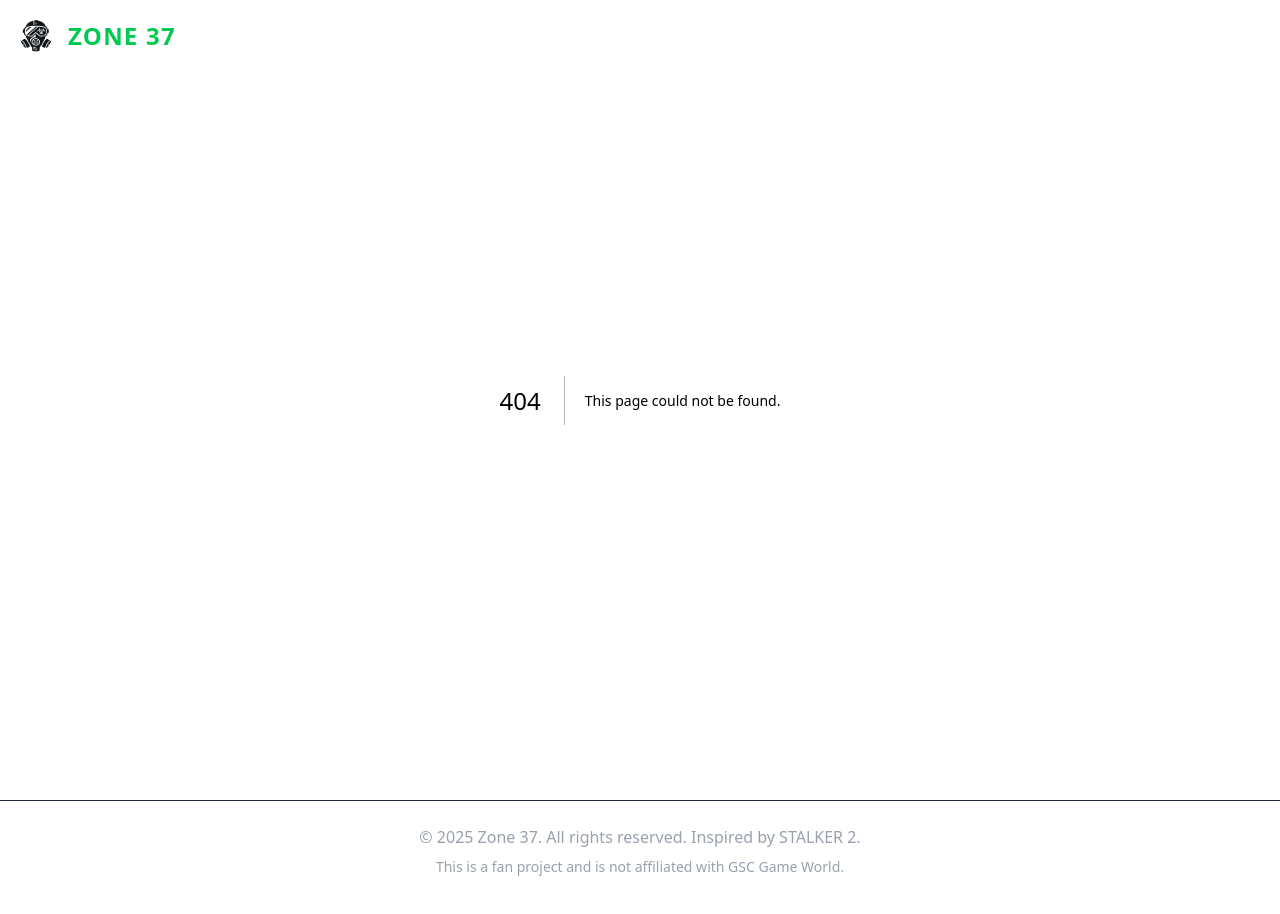
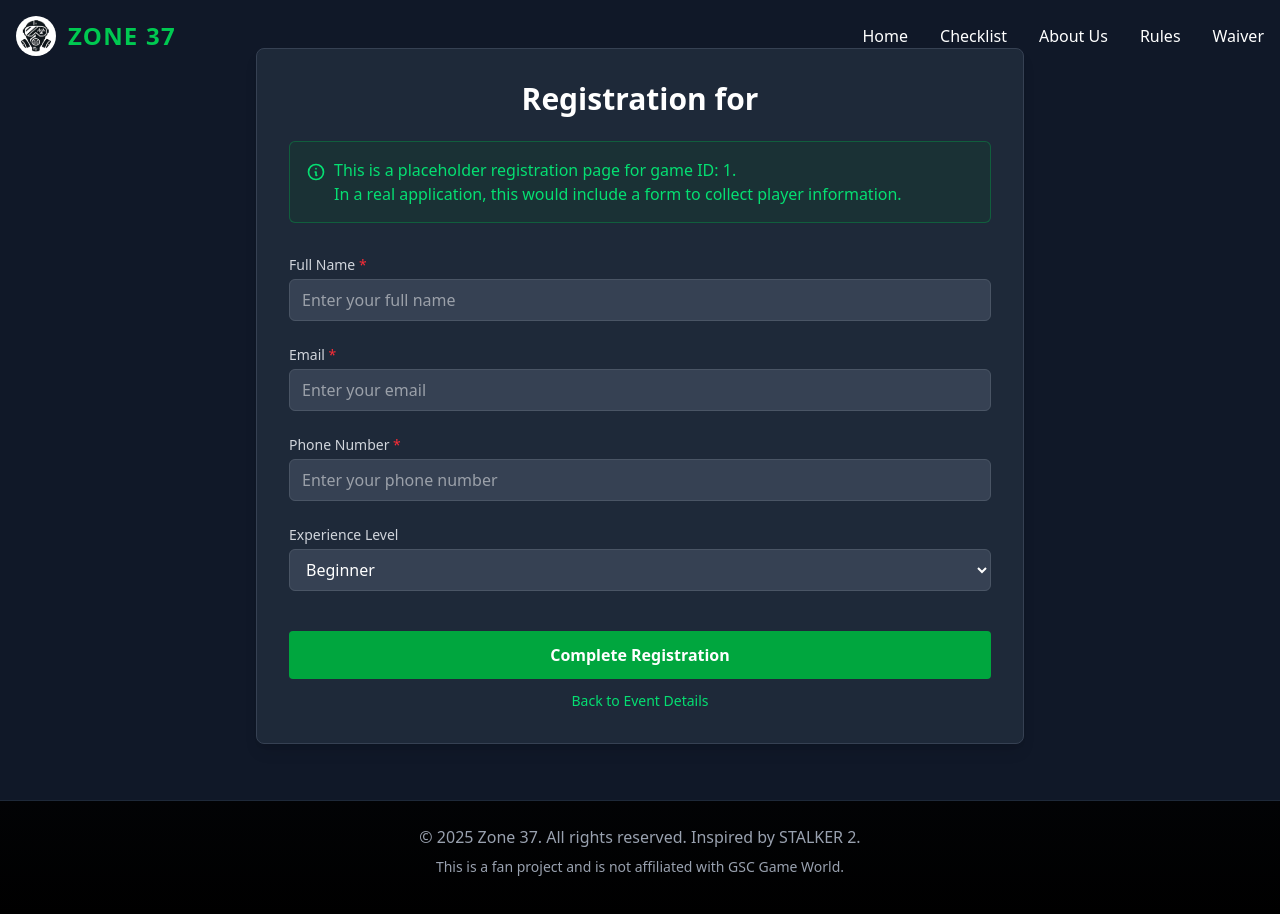
Before and after one commit to Stalinium-Network/airsoft, a Next.js app: page /registration/1 in a window 1280 px wide. Before the commit this address had no page. Shown: the top 914 px of the page. Built offline with nearby package versions, Linux system fonts and the light colour scheme.

Commit message:
IT Works 2
v0.1132

```diff
--- a/src/app/games/[id]/page.tsx
+++ b/src/app/games/[id]/page.tsx
@@ -4,6 +4,7 @@ import { formatDateTime } from "@/utils/time-format";
 import MarkdownRenderer from "@/components/MarkdownRenderer";
 import Link from "next/link";
 import { Metadata } from "next";
+import RegisterButton from "@/components/RegisterButton";
 
 // Enable revalidation every 1 hour (3600 seconds)
 export const revalidate = 3600;
@@ -89,6 +90,7 @@ export default async function GameDetailPage({
     (game.capacity.filled / game.capacity.total) * 100
   );
   const spotsLeft = game.capacity.total - game.capacity.filled;
+  const isFull = spotsLeft <= 0;
 
   return (
     <div className="min-h-screen bg-gray-900 text-white">
@@ -258,20 +260,14 @@ export default async function GameDetailPage({
                 </div>
               )}
 
-              {/* Action button */}
-              {game.isPast ? (
-                <div className="bg-gray-700 text-white py-3 rounded-md text-center font-medium">
-                  This event has ended
-                </div>
-              ) : spotsLeft <= 0 ? (
-                <div className="bg-red-900/50 text-white py-3 rounded-md text-center font-medium border border-red-700">
-                  Fully booked
-                </div>
-              ) : (
-                <button className="w-full bg-green-500 hover:bg-green-600 text-gray-900 py-3 rounded-md transition-colors font-bold">
-                  Register Now
-                </button>
-              )}
+              {/* Registration button */}
+              <RegisterButton
+                gameId={game._id}
+                gameName={game.name}
+                isPast={game.isPast}
+                isFull={isFull}
+                className="w-full"
+              />
             </div>
 
             {/* Location map and details */}
--- /dev/null
+++ b/src/app/registration/[gameId]/page.tsx
@@ -0,0 +1,96 @@
+'use client';
+
+import { useEffect, useState } from 'react';
+import { useRouter, useSearchParams } from 'next/navigation';
+import Link from 'next/link';
+
+export default function RegistrationPage({ params }: { params: { gameId: string } }) {
+  const router = useRouter();
+  const searchParams = useSearchParams();
+  const [gameName, setGameName] = useState<string>('');
+
+  useEffect(() => {
+    // Get game name from URL parameters or fetch from API
+    const name = searchParams?.get('name') || '';
+    setGameName(decodeURIComponent(name));
+  }, [searchParams]);
+
+  return (
+    <div className="min-h-screen bg-gray-900 text-white py-12 px-4">
+      <div className="max-w-3xl mx-auto bg-gray-800 rounded-lg p-8 shadow-lg border border-gray-700">
+        <h1 className="text-3xl font-bold mb-6 text-center">
+          Registration for <span className="text-green-500">{gameName}</span>
+        </h1>
+
+        <div className="bg-green-900/20 border border-green-500/30 text-green-400 p-4 rounded-md mb-8">
+          <p className="flex items-start">
+            <svg className="w-5 h-5 mr-2 mt-1 flex-shrink-0" fill="none" stroke="currentColor" viewBox="0 0 24 24">
+              <path strokeLinecap="round" strokeLinejoin="round" strokeWidth={2} d="M13 16h-1v-4h-1m1-4h.01M21 12a9 9 0 11-18 0 9 9 0 0118 0z" />
+            </svg>
+            <span>
+              This is a placeholder registration page for game ID: <span className="font-mono">{params.gameId}</span>.
+              <br />
+              In a real application, this would include a form to collect player information.
+            </span>
+          </p>
+        </div>
+
+        {/* Placeholder registration form */}
+        <div className="space-y-6">
+          <div>
+            <label className="block text-sm font-medium text-gray-300 mb-1">
+              Full Name <span className="text-red-500">*</span>
+            </label>
+            <input
+              type="text"
+              className="w-full bg-gray-700 border border-gray-600 rounded-md px-3 py-2 text-white focus:ring-2 focus:ring-green-500 focus:border-transparent transition-all"
+              placeholder="Enter your full name"
+            />
+          </div>
+
+          <div>
+            <label className="block text-sm font-medium text-gray-300 mb-1">
+              Email <span className="text-red-500">*</span>
+            </label>
+            <input
+              type="email"
+              className="w-full bg-gray-700 border border-gray-600 rounded-md px-3 py-2 text-white focus:ring-2 focus:ring-green-500 focus:border-transparent transition-all"
+              placeholder="Enter your email"
+            />
+          </div>
+
+          <div>
+            <label className="block text-sm font-medium text-gray-300 mb-1">
+              Phone Number <span className="text-red-500">*</span>
+            </label>
+            <input
+              type="tel"
+              className="w-full bg-gray-700 border border-gray-600 rounded-md px-3 py-2 text-white focus:ring-2 focus:ring-green-500 focus:border-transparent transition-all"
+              placeholder="Enter your phone number"
+            />
+          </div>
+
+          <div>
+            <label className="block text-sm font-medium text-gray-300 mb-1">
+              Experience Level
+            </label>
+            <select className="w-full bg-gray-700 border border-gray-600 rounded-md px-3 py-2 text-white focus:ring-2 focus:ring-green-500 focus:border-transparent transition-all">
+              <option>Beginner</option>
+              <option>Intermediate</option>
+              <option>Advanced</option>
+            </select>
+          </div>
+
+          <div className="pt-4">
+            <button className="w-full bg-green-600 hover:bg-green-700 text-white font-bold py-3 px-4 rounded transition-colors">
+              Complete Registration
+            </button>
+            <Link href={`/games/${params.gameId}`} className="block text-center text-sm text-green-400 hover:text-green-300 mt-3">
+              Back to Event Details
+            </Link>
+          </div>
+        </div>
+      </div>
+    </div>
+  );
+}
--- a/src/components/GameList.tsx
+++ b/src/components/GameList.tsx
@@ -7,6 +7,7 @@ import Link from "next/link";
 import { useRouter } from "next/navigation";
 import { Game } from "@/services/gameService";
 import { formatDateTime } from "@/utils/time-format";
+import RegisterButton from "./RegisterButton";
 
 interface GameListProps {
   pastGames: Game[];
@@ -63,6 +64,7 @@ function GameCard({ game }: { game: Game }) {
     (game.capacity.filled / game.capacity.total) * 100
   );
   const spotsLeft = game.capacity.total - game.capacity.filled;
+  const isFull = spotsLeft <= 0;
 
   // Helper to get location data
   const getLocationInfo = () => {
@@ -92,12 +94,6 @@ function GameCard({ game }: { game: Game }) {
     window.open(`https://maps.google.com/?q=${location.coordinates}`, '_blank');
   };
 
-  // Handle registration button click
-  const handleRegister = (e: React.MouseEvent) => {
-    e.preventDefault();
-    router.push(`/games/${game._id}?register=true`);
-  };
-
   return (
     <motion.div
       className="bg-gray-800 rounded-lg overflow-hidden shadow-lg hover:shadow-green-500/20 transition-all border border-gray-700"
@@ -109,7 +105,6 @@ function GameCard({ game }: { game: Game }) {
       whileInView={{ opacity: 1, y: 0 }}
       transition={{ duration: 0.5 }}
       viewport={{ once: true }}
-      // Card is no longer clickable as a whole
     >
       <div className="h-56 relative">
         <Image
@@ -208,13 +203,13 @@ function GameCard({ game }: { game: Game }) {
           </div>
         </div>
 
-        {/* Registration/View details button */}
-        <button
-          onClick={game.isPast ? navigateToGameDetails : handleRegister}
-          className="w-full py-3 bg-green-500 hover:bg-green-600 text-gray-900 rounded-md transition-colors font-bold flex items-center justify-center gap-2 group"
-        >
+        {/* Registration button */}
+        <div className="w-full">
           {game.isPast ? (
-            <>
+            <button
+              onClick={navigateToGameDetails}
+              className="w-full py-3 bg-gray-700 text-white rounded-md transition-colors font-bold flex items-center justify-center gap-2"
+            >
               <svg
                 className="w-5 h-5"
                 fill="none"
@@ -235,24 +230,17 @@ function GameCard({ game }: { game: Game }) {
                 />
               </svg>
               View Details
-            </>
+            </button>
           ) : (
-            <>
-              <svg
-                className="w-5 h-5 transition-transform group-hover:translate-x-1"
-                fill="currentColor"
-                viewBox="0 0 20 20"
-              >
-                <path
-                  fillRule="evenodd"
-                  d="M10 5a1 1 0 011 1v3h3a1 1 0 110 2h-3v3a1 1 0 11-2 0v-3H6a1 1 0 110-2h3V6a1 1 0 011-1z"
-                  clipRule="evenodd"
-                />
-              </svg>
-              Register Now
-            </>
+            <RegisterButton
+              gameId={game._id.toString()}
+              gameName={game.name}
+              isPast={game.isPast}
+              isFull={isFull}
+              className="w-full"
+            />
           )}
-        </button>
+        </div>
       </div>
     </motion.div>
   );
--- /dev/null
+++ b/src/components/RegisterButton.tsx
@@ -0,0 +1,74 @@
+'use client'
+
+import { useRouter } from 'next/navigation';
+
+interface RegisterButtonProps {
+  gameId: string;
+  gameName: string;
+  isPast: boolean;
+  isFull: boolean;
+  className?: string;
+}
+
+export default function RegisterButton({
+  gameId,
+  gameName,
+  isPast,
+  isFull,
+  className = ''
+}: RegisterButtonProps) {
+  const router = useRouter();
+
+  const handleRegister = () => {
+    // Implement registration logic
+    // For now, navigate to registration page with gameId
+    router.push(`/registration/${gameId}?name=${encodeURIComponent(gameName)}`);
+  };
+
+  // Base button classes
+  const baseClasses = "py-3 rounded-md transition-colors font-bold flex items-center justify-center gap-2";
+
+  // Past event - disabled state
+  if (isPast) {
+    return (
+      <div className={`${baseClasses} bg-gray-700 text-white cursor-not-allowed ${className}`}>
+        <svg className="w-5 h-5" fill="none" stroke="currentColor" viewBox="0 0 24 24">
+          <path strokeLinecap="round" strokeLinejoin="round" strokeWidth={2}
+                d="M12 8v4l3 3m6-3a9 9 0 11-18 0 9 9 0 0118 0z" />
+        </svg>
+        Event has ended
+      </div>
+    );
+  }
+
+  // Full but still possible to register
+  if (isFull) {
+    return (
+      <button
+        onClick={handleRegister}
+        className={`${baseClasses} bg-yellow-600 hover:bg-yellow-700 text-white group ${className}`}
+      >
+        <svg className="w-5 h-5" fill="none" stroke="currentColor" viewBox="0 0 24 24">
+          <path strokeLinecap="round" strokeLinejoin="round" strokeWidth={2}
+                d="M12 9v2m0 4h.01m-6.938 4h13.856c1.54 0 2.502-1.667 1.732-3L13.732 4c-.77-1.333-2.694-1.333-3.464 0L3.34 16c-.77 1.333.192 3 1.732 3z" />
+        </svg>
+        You can still register
+      </button>
+    );
+  }
+
+  // Available for registration
+  return (
+    <button
+      onClick={handleRegister}
+      className={`${baseClasses} bg-green-500 hover:bg-green-600 text-gray-900 group ${className}`}
+    >
+      <svg className="w-5 h-5 transition-transform group-hover:translate-x-1" fill="currentColor" viewBox="0 0 20 20">
+        <path fillRule="evenodd"
+              d="M10 5a1 1 0 011 1v3h3a1 1 0 110 2h-3v3a1 1 0 11-2 0v-3H6a1 1 0 110-2h3V6a1 1 0 011-1z"
+              clipRule="evenodd" />
+      </svg>
+      Register Now
+    </button>
+  );
+}
```
